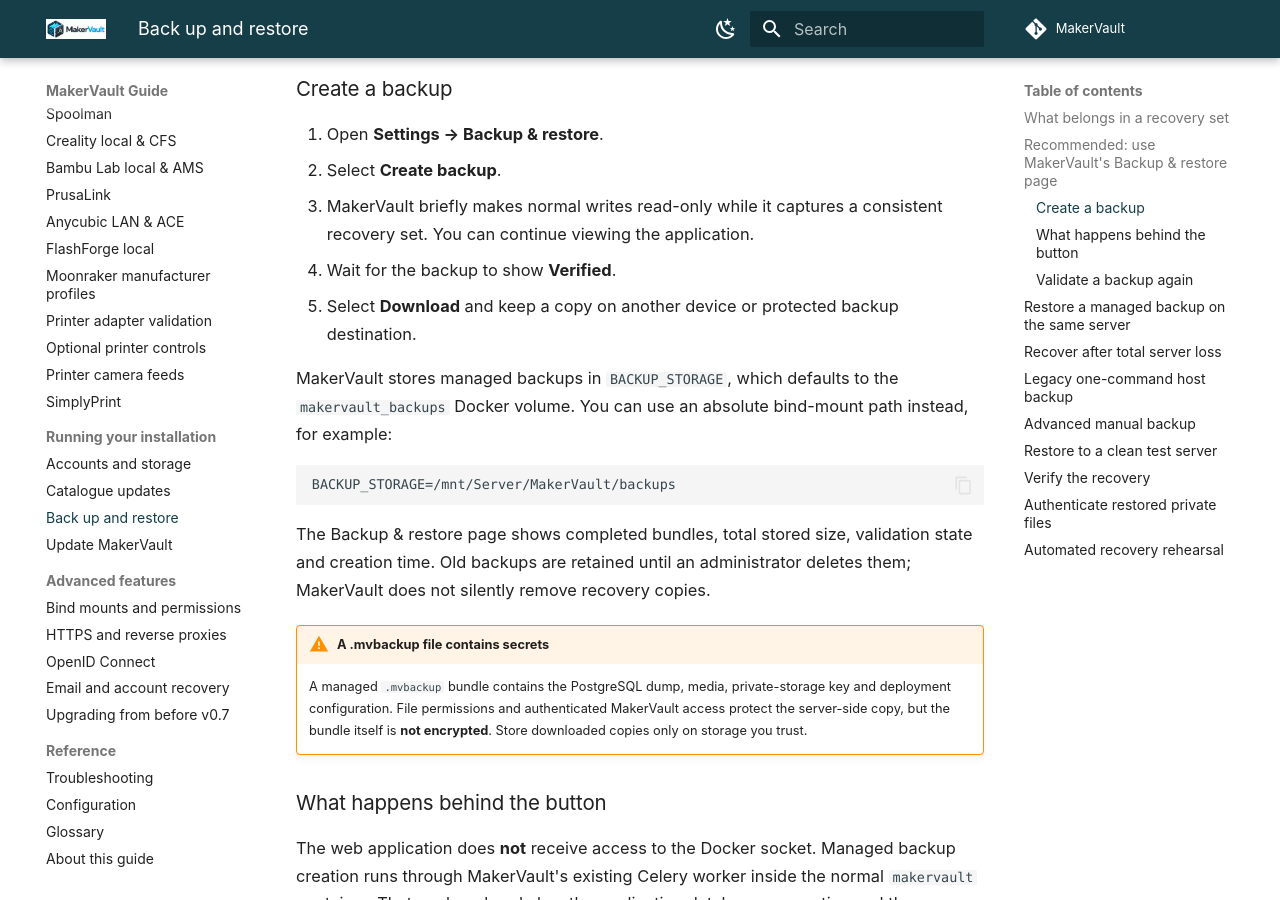
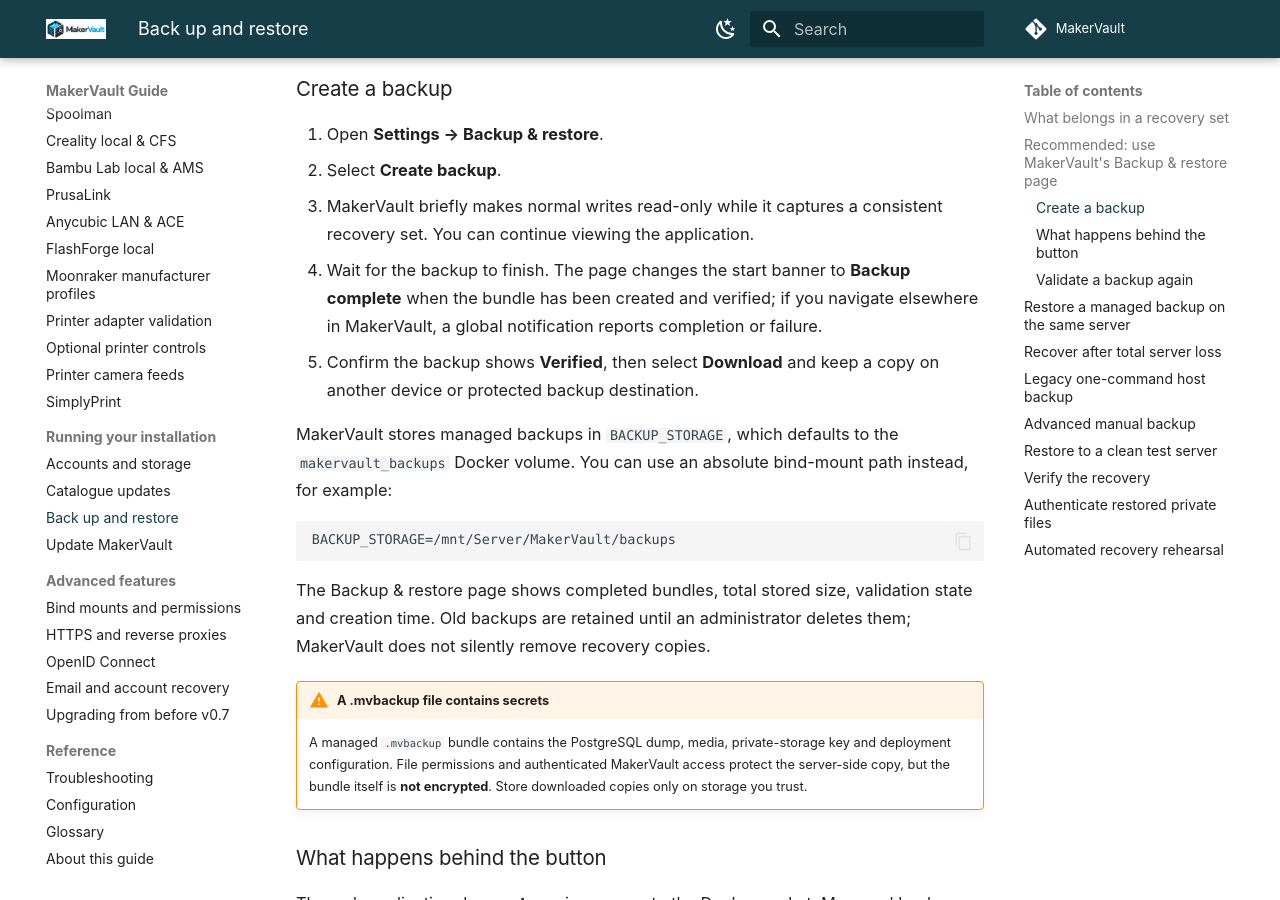
Before and after one commit to gavrd7/MakerVault, an MkDocs documentation site: the page built from docs/guide/administration/backup.md, in a window 1280 px wide and 900 px high, scrolled down 1231 px. Built offline with MkDocs 1.6.1 and Material for MkDocs 9.7.7, drawn with Linux system fonts in a browser that asks for light colours; comment, search, counter and statistics services are not loaded.

Commit message:
Document backup completion notification

```diff
--- a/docs/guide/administration/backup.md
+++ b/docs/guide/administration/backup.md
@@ -27,8 +27,8 @@
 1. Open **Settings → Backup & restore**.
 2. Select **Create backup**.
 3. MakerVault briefly makes normal writes read-only while it captures a consistent recovery set. You can continue viewing the application.
-4. Wait for the backup to show **Verified**.
-5. Select **Download** and keep a copy on another device or protected backup destination.
+4. Wait for the backup to finish. The page changes the start banner to **Backup complete** when the bundle has been created and verified; if you navigate elsewhere in MakerVault, a global notification reports completion or failure.
+5. Confirm the backup shows **Verified**, then select **Download** and keep a copy on another device or protected backup destination.
 
 MakerVault stores managed backups in `BACKUP_STORAGE`, which defaults to the `makervault_backups` Docker volume. You can use an absolute bind-mount path instead, for example:
 
```
